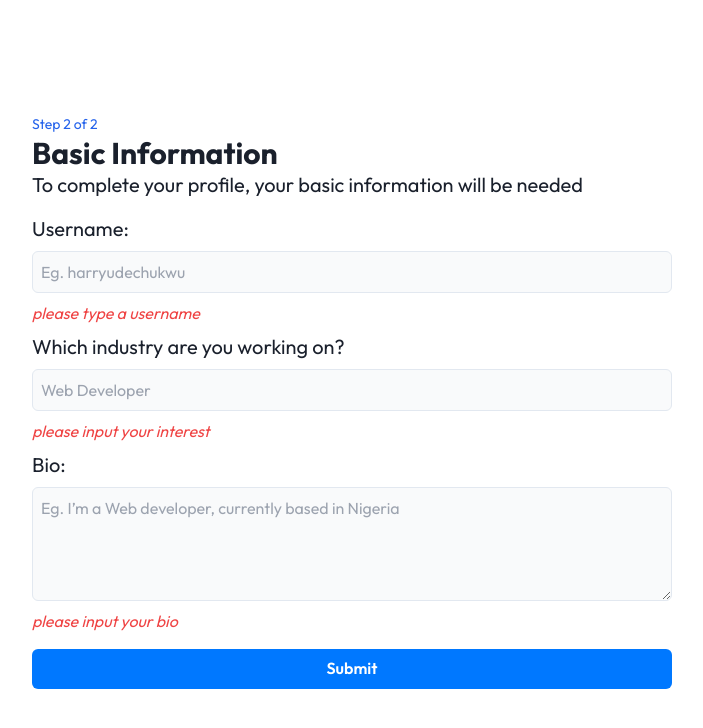
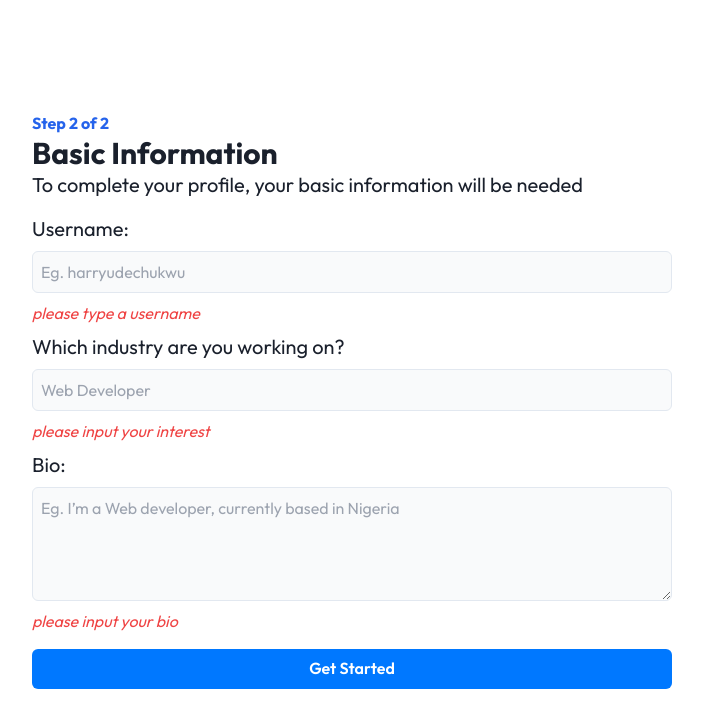
Before and after one commit to pauxiel/circle, a Next.js app: page /onboarding in a window 1280 px wide. Both pictures are taken after a click on the button "Next Step". Shown: the top 728 px of the page, without its empty margins (288-991 px from the left). Built offline with nearby package versions, Linux system fonts and the light colour scheme.

Commit message:
onboarding ui designs completed

```diff
--- a/pages/community.tsx
+++ /dev/null
@@ -1,8 +0,0 @@
-function Community() {
-
-    return(
-        <h1>this is the community</h1>
-    )
-}
-
-export default Community
--- /dev/null
+++ b/pages/getstarted.tsx
@@ -0,0 +1,32 @@
+import OnboardingIcon from '../asset/onboarding.svg'
+import Image from 'next/image'
+
+
+function GetStarted() {
+
+    return(
+       <>
+            <div className="flex flex-col space-y-8 ">
+            <Image
+          src={OnboardingIcon}
+          alt='onboarding icon preview'
+          className=""
+
+
+          />
+
+          <div className="text-heading text-center space-y-3">
+                 <h1 className="text-3xl font-bold">hello</h1>
+               <p className="text-xl">To complete your profile, your basic information will be needed</p>
+
+
+
+          </div>
+            </div>
+
+
+       </>
+    )
+}
+
+export default Community
--- a/pages/onboarding.tsx
+++ b/pages/onboarding.tsx
@@ -6,6 +6,7 @@ import { useRouter } from 'next/router'
 import { useForm, Controller } from 'react-hook-form'
 import AciveCheck from '../asset/activemember.svg'
 import CommunityCheck from '../asset/communitymanager.svg'
+import OnboardingIcon from '../asset/onboarding.svg'
 import Image from 'next/image'
 
 const MAX_STEPS = 2
@@ -32,7 +33,7 @@ function Onboarding() {
     } else if (formStep === 1) {
       return (
         <Button  colorScheme='messenger'  width='100%' disabled={!isValid} type="submit">
-          Submit
+          Get Started
         </Button>
       )
     } else {
@@ -73,6 +74,7 @@ function Onboarding() {
       //   console.log('loaded')
       // }
       if (u.status === 200) router.push('/', '/')
+      console.log(res.data)
     } else {
       console.log('not loaded')
     }
@@ -152,7 +154,7 @@ function Onboarding() {
         <div className="w-1/2 mx-auto">
 
         {formStep < MAX_STEPS && (
-        <span className="text-sm text-blue-600">
+        <span className="text-md text-blue-600 font-bold">
         Step {formStep + 1} of {MAX_STEPS}</span>
 
         )}
@@ -242,7 +244,7 @@ function Onboarding() {
           </div>
       <div className="w-full flex flex-col font-Outfit space-y-2">
       <label htmlFor="Email" className="text-xl">Username:</label>
-      <input name=""  id="" className="border p-2 rounded-md focus:ring-2 focus:ring-blue-600 outline-none bg-gray-50" placeholder='Eg. harryudechukwu'
+      <input name="username"  id="" className="border p-2 rounded-md focus:ring-2 focus:ring-blue-600 outline-none bg-gray-50" placeholder='Eg. harryudechukwu'
        {...register('username', {
                 required: { value: true, message: 'please type a username' },
               })}/>
```
Also changed, not shown: asset/onboarding.svg (added).
